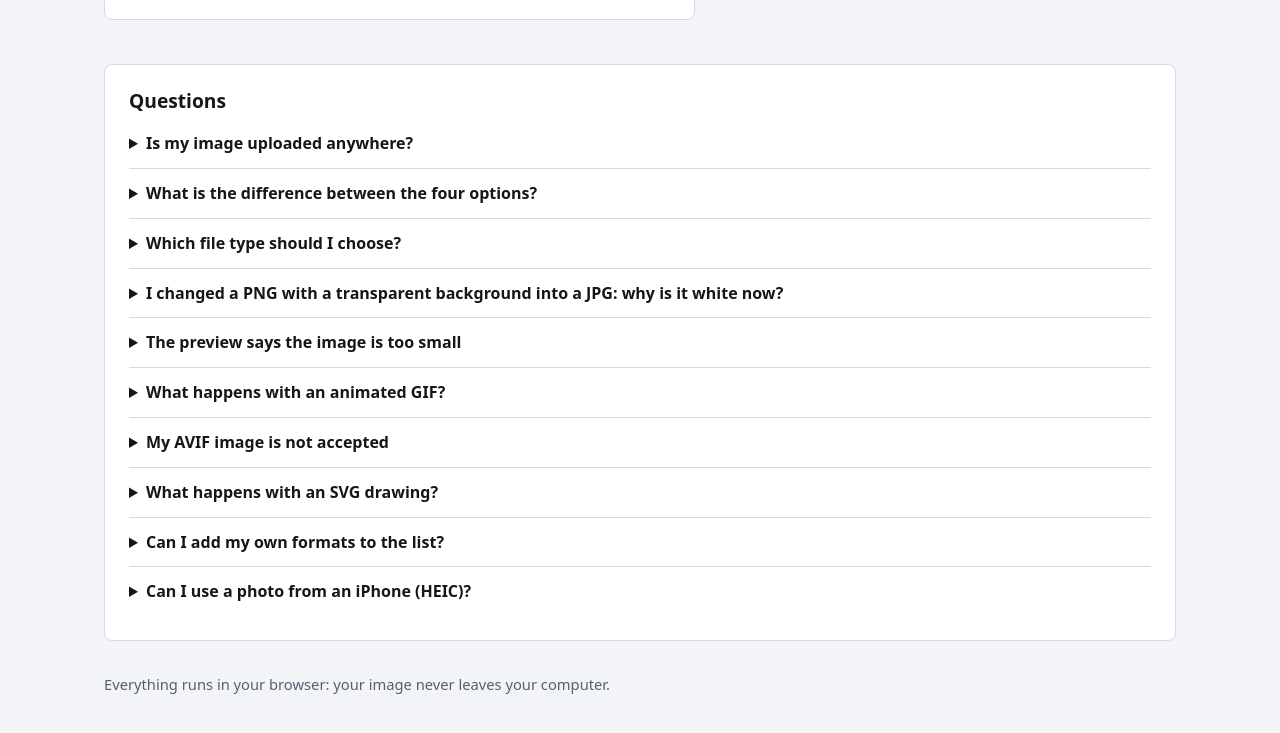
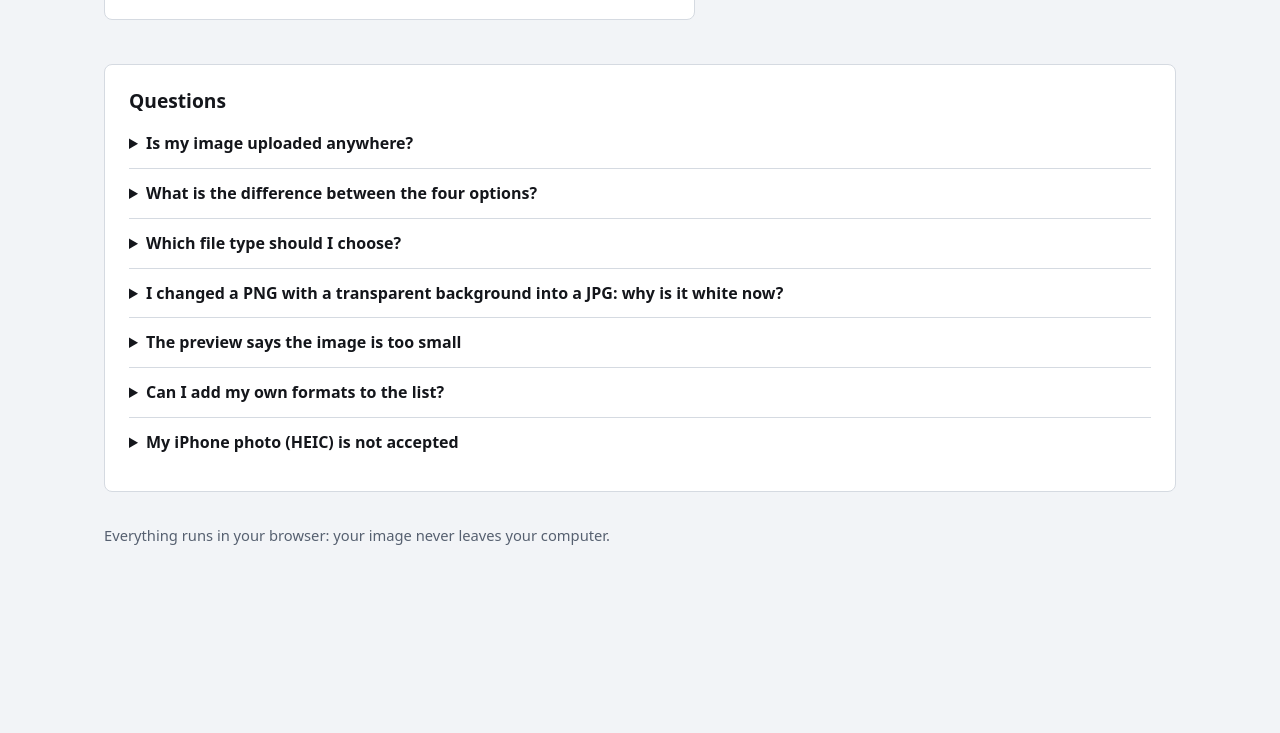
Before and after one commit to FrancescoFEPS/toolbox_FEPS, a plain HTML site: page imageresizer/imageresizer.html in a window 1280 px wide. Shown: the part 1551-2284 px from the top of the page. After the commit the page ends 2154 px from the top, so only its background shows below. Drawn offline with Linux system fonts and the light colour scheme.

Commit message:
Add files via upload

```diff
--- a/imageresizer/imageresizer.html
+++ b/imageresizer/imageresizer.html
@@ -41,9 +41,9 @@ legend{padding:0;margin:0 0 6px;font-weight:600;font-size:.95rem}
     <div class="steps">
       <section class="step" id="step1"><div class="num" aria-hidden="true"><span>1</span></div><div>
         <h2>Choose your image</h2>
-        <p>A JPG, PNG, WebP, GIF, BMP, AVIF, SVG or HEIC (iPhone) image.</p>
+        <p>A JPG, PNG or WebP image.</p>
         <label class="drop" id="drop">
-          <input type="file" id="file" accept="image/png,image/jpeg,image/webp,image/gif,image/bmp,image/avif,image/svg+xml,image/heic,image/heif,.jpg,.jpeg,.png,.webp,.gif,.bmp,.avif,.svg,.heic,.heif">
+          <input type="file" id="file" accept="image/png,image/jpeg,image/webp,.jpg,.jpeg,.png,.webp">
           <span class="main-line" id="fileMain">Choose an image</span>
           <span class="sub-line" id="fileSub">or drop it here</span>
         </label>
@@ -104,11 +104,8 @@ legend{padding:0;margin:0 0 6px;font-weight:600;font-size:.95rem}
     <details><summary>Which file type should I choose?</summary><div><p>JPG for photos, PNG for logos or images with text and transparency, WebP if the place where you use it accepts it. For JPG and WebP, a quality around 80 to 85% is usually a good balance between sharpness and weight.</p></div></details>
     <details><summary>I changed a PNG with a transparent background into a JPG: why is it white now?</summary><div><p>JPG cannot be transparent, so the transparent parts are filled with white. Keep PNG or choose WebP if you need to keep the transparency.</p></div></details>
     <details><summary>The preview says the image is too small</summary><div><p>When the original is smaller than the format, it has to be enlarged and may look blurry. Use a larger original, or a smaller format.</p></div></details>
-    <details><summary>What happens with an animated GIF?</summary><div><p>Only the first image of the GIF is used, and the result is a normal still image (JPG, PNG or WebP). The animation is lost.</p></div></details>
-    <details><summary>My AVIF image is not accepted</summary><div><p>AVIF is read by your browser, so it only works in recent versions of Chrome, Edge, Firefox and Safari. If it does not open, try another browser.</p></div></details>
-    <details><summary>What happens with an SVG drawing?</summary><div><p>The drawing is turned into a normal image, large enough to stay sharp (at least 1600 px on its long side), and you can then resize it like any other image. Choose PNG to keep a transparent background. The SVG file must have a width and a height.</p></div></details>
-    <details><summary>Can I add my own formats to the list?</summary><div><p>Yes: they are listed at the top of <code>imageresizer.js</code> and can be edited there, or you can just type any width and height.</p></div></details>
-    <details><summary>Can I use a photo from an iPhone (HEIC)?</summary><div><p>Yes. The photo is first converted inside your browser, which can take a few seconds for a large photo, and then you can resize it like any other image. If the conversion fails, export the photo as JPG on your iPhone or Mac and use that file.</p></div></details>
+    <details><summary>Can I add my own formats to the list?</summary><div><p>Not from this page. You can always choose “Custom size” and type any width and height. If a format is used often, ask the person who looks after the toolbox to add it to the list.</p></div></details>
+    <details><summary>My iPhone photo (HEIC) is not accepted</summary><div><p>Only JPG, PNG and WebP are supported. On a Mac or iPhone you can export the photo as JPG first.</p></div></details>
   </section>
 
   <footer>Everything runs in your browser: your image never leaves your computer.</footer>
```
Also changed, not shown: 2 other files.
